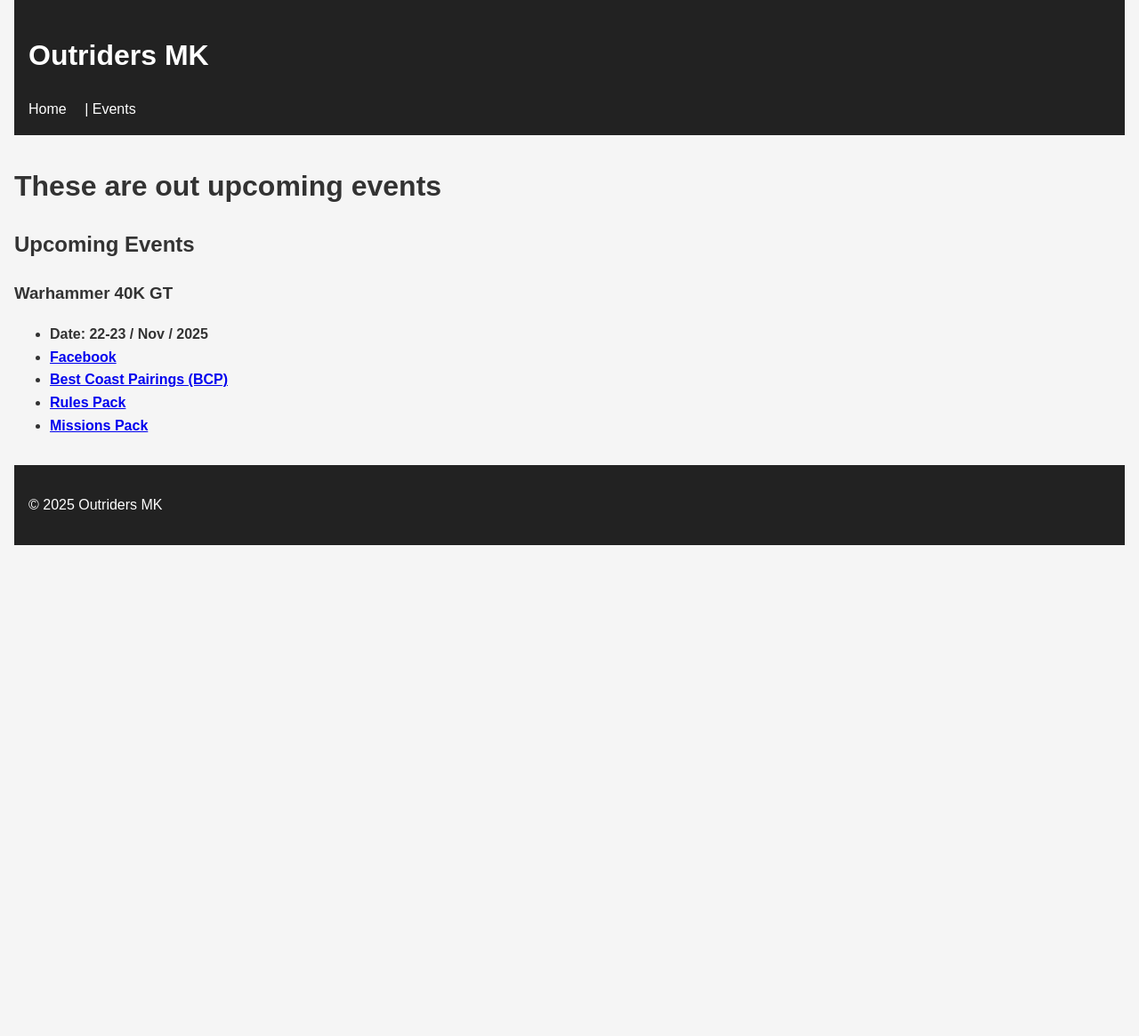
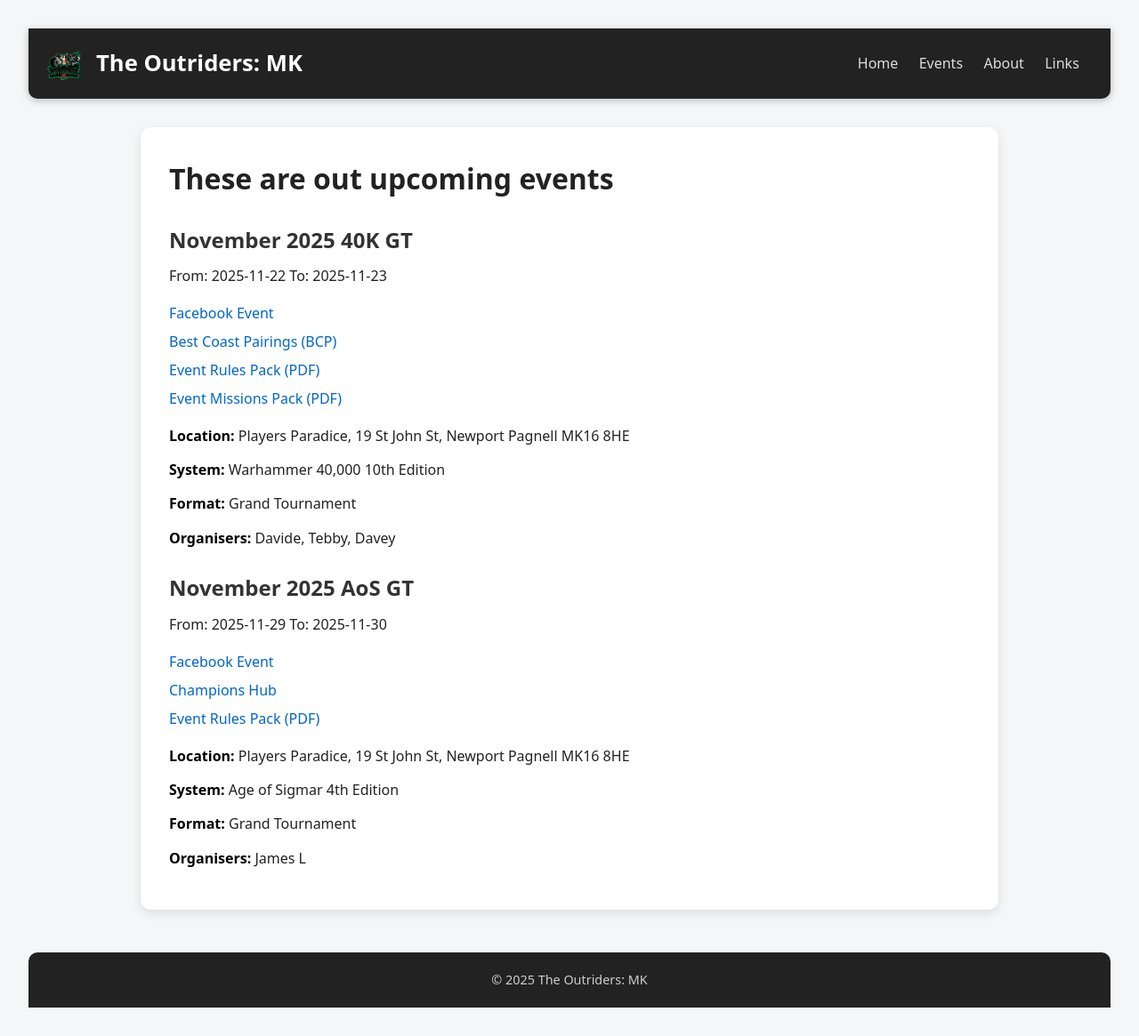
Before and after one commit to outriders-mk/outriders-mk.github.io, a Jekyll site: the page built from events/index.md, in a window 1280 px wide and 1165 px high. Shown: the whole window at 89% size. Built offline with Jekyll 4.4.1, drawn with Linux system fonts in a browser that asks for light colours.

Commit message:
improved events

```diff
--- a/_config.yml
+++ b/_config.yml
@@ -1,6 +1,6 @@
-title: Outriders MK
+title: "The Outriders: MK"
 description: >-
-  Welcomto Outriders MK, a modding community for the Milton Keynes wargamers.
+  Welcome to the Outriders, a wargaming club serving Milton Keynes and surrounding areas.
 baseurl: ""
 url: "https://outriders-mk.github.io/"
 theme: minima
--- /dev/null
+++ b/_includes/events.html
@@ -0,0 +1,69 @@
+<!-- <!doctype html> -->
+<html lang="en">
+
+<body onload="fetch_events()">
+    <div id="upcoming_events" class="div-event"></div>
+    <script>
+        function addXDay(date, X) {
+            const result = new Date(date);
+            result.setDate(result.getDate() + X);
+            return new Date(result.toString());
+        }
+
+        function fetch_events() {
+            fetch('/assets/events.json')
+                .then(response => response.json())
+                .then(data => {
+                    const eventsContainer = document.getElementById('upcoming_events');
+                    // sort by start_date (fallback to end_date) ascending
+                    data.sort((a, b) => {
+                        const da = new Date(a.start_date || a.end_date);
+                        const db = new Date(b.start_date || b.end_date);
+                        const na = isNaN(da);
+                        const nb = isNaN(db);
+                        if (na && nb) return 0;
+                        if (na) return 1;
+                        if (nb) return -1;
+                        return da - db;
+                    });
+                    data.forEach(event => {
+                        if(event.end_date && new Date(event.end_date) < addXDay(new Date(), -1)) {
+                            return; // Skip past events
+                        }
+                        const eventDiv = document.createElement('div');
+                        eventDiv.className = 'div-event';
+                        eventDiv.innerHTML = `<h3>${event.name}</h3>`;
+                        if (!event.end_date) {
+                            eventDiv.innerHTML += `<p>Date: ${event.start_date}`;
+                        } else {
+
+                            eventDiv.innerHTML += `<p>From: ${event.start_date} To: ${event.end_date}</p>`;
+                            eventsContainer.appendChild(eventDiv);
+                        }
+                        if(event.links) {
+                            const linksList = document.createElement('ul');
+                            event.links.forEach(link => {
+                                const linkItem = document.createElement('li');
+                                linkItem.innerHTML = `<a href="${link.url}">${link.label}</a>`;
+                                linksList.appendChild(linkItem);
+                            });
+                            eventDiv.appendChild(linksList);
+                        }
+                        if(event.additional_info) {
+                            event.additional_info.forEach(info => {
+                                const infoPara = document.createElement('p');
+                                const strong = document.createElement('strong');
+                                strong.textContent = `${info.label}: `;
+                                infoPara.appendChild(strong);
+                                infoPara.appendChild(document.createTextNode(info.value));
+                                eventDiv.appendChild(infoPara);
+                            });
+
+                        }
+                    });
+                })
+                .catch(error => console.error('Error fetching events:', error));
+        }
+    </script>
+    <link rel="stylesheet" href="/events/events.css">
+<!-- </html> -->
--- a/_layouts/default.html
+++ b/_layouts/default.html
@@ -8,10 +8,16 @@
 </head>
 <body>
   <header>
-    <h1><a href="{{ '/' | relative_url }}">{{ site.title }}</a></h1>
+    <div class="branding">
+    <img src="/assets/outriders.png" alt="The Outriders: MK logo">
+    <h1><a href="/">The Outriders: MK</a></h1>
+  </div>
+    <!-- <h1><a href="{{ '/' | relative_url }}">{{ site.title }}</a></h1> -->
     <nav>
-      <a href="{{ '/' | relative_url }}">Home</a> |
+      <a href="{{ '/' | relative_url }}">Home</a>
       <a href="{{ '/events/index.html' | relative_url }}">Events</a>
+      <a href="{{ '/about/index.html' | relative_url }}">About</a>
+      <a href="{{ '/links/index.html' | relative_url }}">Links</a>
     </nav>
   </header>
   <main>
--- /dev/null
+++ b/assets/events.json
@@ -0,0 +1,80 @@
+[
+    {
+        "name": "November 2025 40K GT",
+        "start_date": "2025-11-22",
+        "end_date": "2025-11-23",
+        "additional_info": [
+            {
+                "label": "Location",
+                "value": "Players Paradice,  19 St John St, Newport Pagnell MK16 8HE"
+            },
+            {
+                "label": "System",
+                "value": "Warhammer 40,000 10th Edition"
+            },
+            {
+                "label": "Format",
+                "value": "Grand Tournament"
+            },
+            {
+                "label": "Organisers",
+                "value": "Davide, Tebby, Davey"
+            }
+        ],
+        "links": [
+            {
+                "label": "Facebook Event",
+                "url": "https://fb.me/e/3tyvzjxRE"
+            },
+            {
+                "label": "Best Coast Pairings (BCP)",
+                "url": "https://www.bestcoastpairings.com/event/mGne98tAIbJv"
+            },
+            {
+                "label": "Event Rules Pack (PDF)",
+                "url": "/assets/eventpacks/2025_GT_Missions_Pack.pdf"
+            },
+            {
+                "label": "Event Missions Pack (PDF)",
+                "url": "/assets/eventpacks/Outriders_40k_GT_Pack_Nov_25.pdf"
+            }
+        ]
+    },
+    {
+        "name": "November 2025 AoS GT",
+        "start_date": "2025-11-29",
+        "end_date": "2025-11-30",
+        "additional_info": [
+            {
+                "label": "Location",
+                "value": "Players Paradice,  19 St John St, Newport Pagnell MK16 8HE"
+            },
+            {
+                "label": "System",
+                "value": "Age of Sigmar 4th Edition"
+            },
+            {
+                "label": "Format",
+                "value": "Grand Tournament"
+            },
+            {
+                "label": "Organisers",
+                "value": "James L"
+            }
+        ],
+        "links": [
+            {
+                "label": "Facebook Event",
+                "url": "https://fb.me/e/1PCPojD9CZ"
+            },
+            {
+                "label": "Champions Hub",
+                "url": "https://www.championshub.app/aos/events/d4c257f3-9dde-4a97-9eb0-341b58b63139?fbclid=IwY2xjawOFgpBleHRuA2FlbQIxMQBzcnRjBmFwcF9pZBAyMjIwMzkxNzg4MjAwODkyCGNhbGxzaXRlAjMwAAEeRFGM4PKMcwfe-PQI2XPXxJMgBJyBPoL4-Fu_29TTMeEkmERwTvgCqI2uGtA_aem_QkRuCNJRRgM_8UndH7j7ig"
+            },
+            {
+                "label": "Event Rules Pack (PDF)",
+                "url": "https://drive.google.com/file/d/1agzh7s5TBl9pWQcYDzfkHx6Pku81la-R/view?fbclid=IwY2xjawOFgrBleHRuA2FlbQIxMQBzcnRjBmFwcF9pZBAyMjIwMzkxNzg4MjAwODkyCGNhbGxzaXRlAjMwAAEe6tN49aW24QirITiEMYpJBqNg1uFoNyS_xetPsqDlFFDFY4sl2ROoPjGIEqM_aem__VLpzYr-S-dnKzsLuKnOBQ"
+            }
+        ]
+    }
+]
--- a/assets/style.css
+++ b/assets/style.css
@@ -1,3 +1,4 @@
+/* Base ----------------------------------------------------- */
 body {
   font-family: Arial, sans-serif;
   margin: 0;
@@ -7,21 +8,108 @@ body {
   color: #333;
 }
 
-header, footer {
+/* Header ---------------------------------------------------- */
+header {
   background: #222;
   color: white;
-  padding: 1rem;
+  padding: 1.2rem 1rem;
+  display: flex;
+  justify-content: space-between;
+  align-items: center;
+  border-radius: 0 0 10px 10px;
+  box-shadow: 0 2px 8px rgba(0,0,0,0.25);
+  position: sticky;
+  top: 0;
+  z-index: 10;
 }
 
-header a {
+/* Branding section with logo + title */
+.branding {
+  display: flex;
+  align-items: center;
+  gap: 0.75rem;
+}
+
+.branding img {
+  width: 48px;       /* adjust size here */
+  height: auto;
+  display: block;
+  border-radius: 6px; /* optional: makes logo edges softer */
+}
+
+header h1 {
+  margin: 0;
+  font-size: 1.6rem;
+}
+
+header h1 a {
   color: white;
   text-decoration: none;
+  font-weight: bold;
 }
 
+/* Navigation ------------------------------------------------ */
 nav a {
-  margin-right: 1rem;
+  margin-right: 1.2rem;
+  font-weight: 500;
+  text-decoration: none;
+  color: #ddd;
+  padding-bottom: 2px;
+  border-bottom: 2px solid transparent;
+  transition: 0.2s ease;
 }
 
+nav a:hover {
+  color: #fff;
+  border-bottom-color: #fff;
+}
+
+/* Main content --------------------------------------------- */
 main {
-  margin: 2rem 0;
+  margin: 2rem auto;
+  max-width: 900px;
+  background: white;
+  padding: 2rem;
+  border-radius: 12px;
+  box-shadow: 0 4px 12px rgba(0,0,0,0.1);
 }
+
+main h1 {
+  margin-top: 0;
+}
+
+/* Footer ----------------------------------------------------- */
+footer {
+  background: #222;
+  color: #ccc;
+  text-align: center;
+  padding: 1.2rem 1rem;
+  margin-top: 3rem;
+  border-radius: 10px 10px 0 0;
+}
+
+footer p {
+  margin: 0;
+  font-size: 0.9rem;
+}
+
+/* Responsive ------------------------------------------------- */
+@media (max-width: 700px) {
+  header {
+    flex-direction: column;
+    text-align: center;
+    gap: 0.75rem;
+  }
+
+  nav a {
+    margin-right: 0.6rem;
+  }
+
+  .branding {
+    flex-direction: column;
+  }
+
+  .branding img {
+    width: 60px;
+  }
+}
--- a/docs/feed.xml
+++ /dev/null
@@ -1 +0,0 @@
-<?xml version="1.0" encoding="utf-8"?><feed xmlns="http://www.w3.org/2005/Atom" ><generator uri="https://jekyllrb.com/" version="4.2.2">Jekyll</generator><link href="https://outriders-mk.github.io//feed.xml" rel="self" type="application/atom+xml" /><link href="https://outriders-mk.github.io//" rel="alternate" type="text/html" /><updated>2025-11-09T17:12:25-06:00</updated><id>https://outriders-mk.github.io//feed.xml</id><title type="html">Outriders MK</title><subtitle>Welcomto Outriders MK, a modding community for the Milton Keynes wargamers.</subtitle></feed>
--- /dev/null
+++ b/events/events.css
@@ -0,0 +1,76 @@
+/* Global Base ---------------------------- */
+body {
+  font-family: system-ui, sans-serif;
+  background: #f5f6f7;
+  color: #222;
+  padding: 2rem;
+  line-height: 1.6;
+}
+
+/* Layout for your event blocks ------------ */
+div-event {
+  background: white;
+  padding: 1.6rem;
+  margin: 1.5rem auto;
+  max-width: 850px;
+  border-radius: 14px;
+  box-shadow: 0 4px 15px rgba(0,0,0,0.08);
+  transition: transform 0.2s ease, box-shadow 0.2s ease;
+}
+
+div-event:hover {
+  transform: translateY(-4px);
+  box-shadow: 0 8px 22px rgba(0,0,0,0.12);
+}
+
+/* Headings -------------------------------- */
+h3 {
+  margin-bottom: 0.6rem;
+  font-size: 1.5rem;
+  color: #333;
+}
+
+/* Text & labels --------------------------- */
+p {
+  margin: 0.3rem 0 0.8rem;
+}
+
+p strong {
+  color: #000;
+}
+
+/* Link list styling ----------------------- */
+ul {
+  list-style: none;
+  padding-left: 0;
+  margin-bottom: 1rem;
+}
+
+ul li {
+  margin: 0.4rem 0;
+}
+
+/* Links improve --------------------------- */
+a {
+  color: #0066cc;
+  font-weight: 500;
+  text-decoration: none;
+  border-bottom: 1px solid transparent;
+  transition: 0.2s ease;
+}
+
+a:hover {
+  color: #004999;
+  border-bottom: 1px solid #004999;
+}
+
+/* Responsive improvements ------------------ */
+@media (max-width: 600px) {
+  div {
+    padding: 1.2rem;
+  }
+
+  h3 {
+    font-size: 1.25rem;
+  }
+}
--- a/events/index.md
+++ b/events/index.md
@@ -5,11 +5,4 @@ title: Events
 
 # These are out upcoming events
 
-## Upcoming Events
-
-### Warhammer 40K GT
-- **Date: 22-23 / Nov / 2025**
-- **[Facebook](https://fb.me/e/3tyvzjxRE)**
-- **[Best Coast Pairings (BCP)]( https://www.bestcoastpairings.com/event/mGne98tAIbJv)**
-- **[Rules Pack](/assets/eventpacks/2025_GT_Missions_Pack.pdf)**
-- **[Missions Pack](/assets/eventpacks/Outriders_40k_GT_Pack_Nov_25.pdf)**
+{% include events.html %}
```
Also changed, not shown: about/index.md (added, +6 -0 lines), docs/assets/main.css (deleted, +0 -277 lines), docs/assets/style.css (deleted, +0 -27 lines), docs/events/index.html (deleted, +0 -37 lines), docs/index.html (deleted, +0 -28 lines), links/index.md (added, +6 -0 lines), assets/outriders.png (added), docs/assets/minima-social-icons.svg (deleted), index.md (line endings or trailing spaces), 3 other files.
